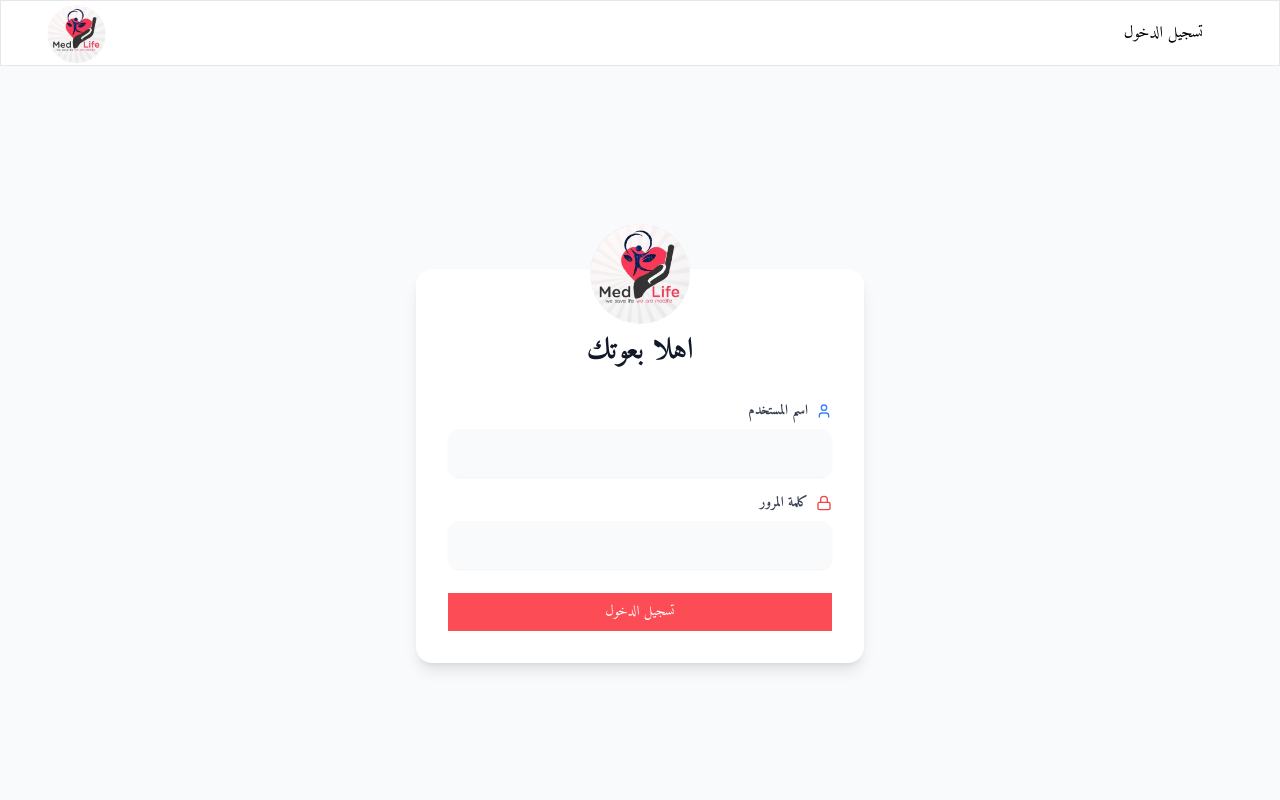
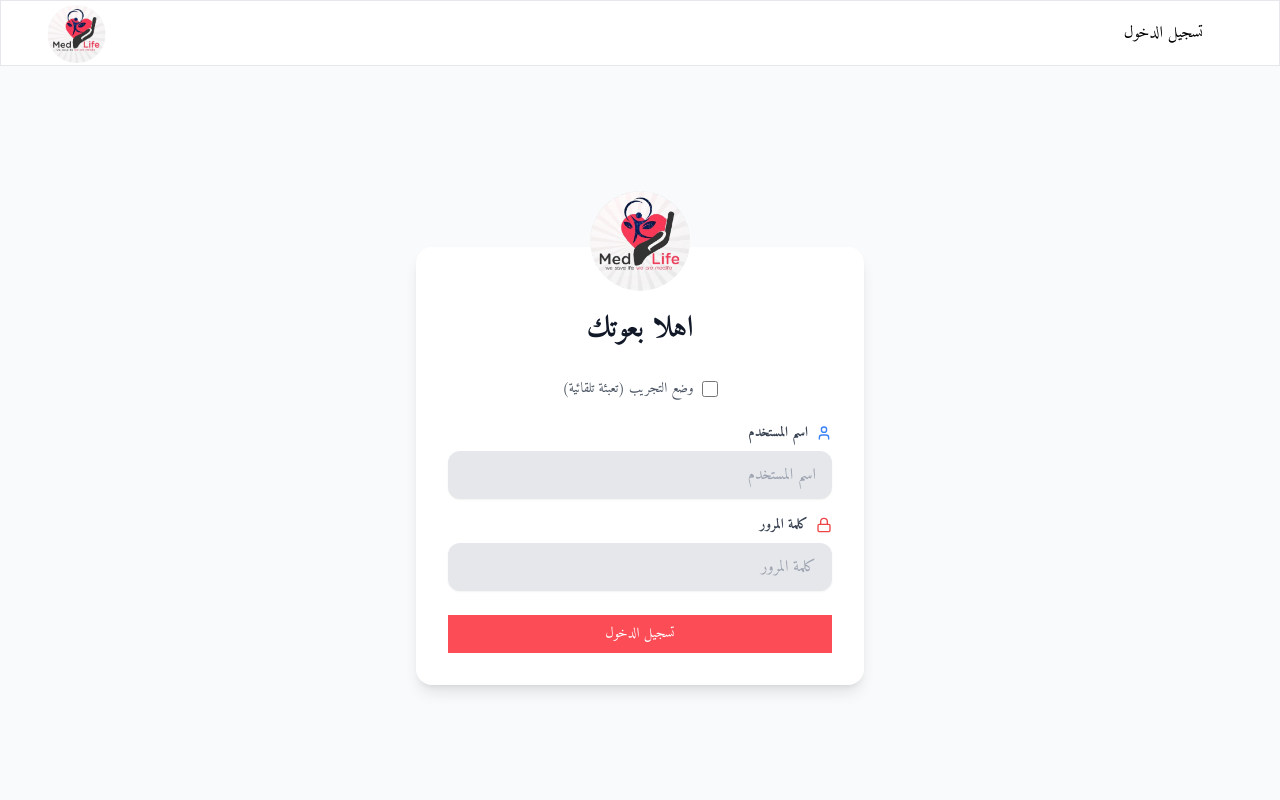
Before and after one commit to muhammedalba/volunteer_medlife, a React (Vite) app: page /login in a window 1280 px wide. Shown: the top 800 px of the page. Built offline with nearby package versions, Linux system fonts and the light colour scheme; some icons are missing.

Commit message:
update login

```diff
--- a/src/components/volunteer/form/FormInput.tsx
+++ b/src/components/volunteer/form/FormInput.tsx
@@ -41,7 +41,7 @@ const FormInput = React.forwardRef<
   ) => {
     const baseClassName =
       className ||
-      "w-full px-4 py-3 border-0 bg-gray-50 rounded-xl focus:outline-none focus:ring-1 focus:ring-red-300 focus:bg-white transition-all duration-200 placeholder-gray-400 text-gray-700 shadow-sm hover:shadow-md";
+      "w-full px-4 py-3 border-0 bg-gray-200 rounded-xl focus:outline-none focus:ring-1 focus:ring-red-300 focus:bg-white transition-all duration-200 placeholder-gray-400 text-gray-700 shadow-sm hover:shadow-md";
 
     // Filter props for each element type
     const commonProps = {
--- a/src/pages/public/Login.tsx
+++ b/src/pages/public/Login.tsx
@@ -31,6 +31,7 @@ export default function Login() {
   const [isLoading, setIsLoading] = useState(false);
   const [error, setError] = useState("");
   const [success, setSuccess] = useState("");
+  const [isDemoMode, setIsDemoMode] = useState(false);
 
   const pageVariants = {
     hidden: { opacity: 0 },
@@ -69,9 +70,27 @@ export default function Login() {
     handleSubmit,
     formState: { errors },
     reset,
+    setValue,
   } = useForm<FormData>({
     resolver: yupResolver(loginSchema),
+    defaultValues: {
+      username: isDemoMode ? "volunteer2" : "",
+      password: isDemoMode ? "password123" : "",
+    },
   });
+
+  // Update form values when demo mode changes
+  const toggleDemoMode = () => {
+    const newDemoMode = !isDemoMode;
+    setIsDemoMode(newDemoMode);
+    if (newDemoMode) {
+      setValue("username", "volunteer2");
+      setValue("password", "password123");
+    } else {
+      setValue("username", "");
+      setValue("password", "");
+    }
+  };
 
   const onSubmit = async (data: FormData) => {
     setIsLoading(true);
@@ -164,6 +183,24 @@ export default function Login() {
         )}
 
         <form className="mt-8 space-y-6" onSubmit={handleSubmit(onSubmit)}>
+          {/* Demo Mode Toggle */}
+          <Motion.div
+            className="flex items-center justify-center"
+            variants={fieldItemVariants}
+          >
+            <label className="flex items-center cursor-pointer">
+              <input
+                type="checkbox"
+                checked={isDemoMode}
+                onChange={toggleDemoMode}
+                className="ml-2 w-4 h-4 text-red-600 bg-gray-100 border-gray-300 rounded focus:ring-red-500"
+              />
+              <span className="text-sm text-gray-600">
+                وضع التجريب (تعبئة تلقائية)
+              </span>
+            </label>
+          </Motion.div>
+
           <Motion.div
             className="space-y-4"
             variants={fieldsContainerVariants}
@@ -176,6 +213,7 @@ export default function Login() {
                 type="text"
                 icon={User}
                 iconColor="text-blue-500"
+                placeholder="اسم المستخدم"
                 {...register("username")}
               />
             </Motion.div>
@@ -186,6 +224,7 @@ export default function Login() {
                 type="password"
                 icon={Lock}
                 iconColor="text-red-500"
+                placeholder="كلمة المرور"
                 {...register("password")}
               />
             </Motion.div>
```
